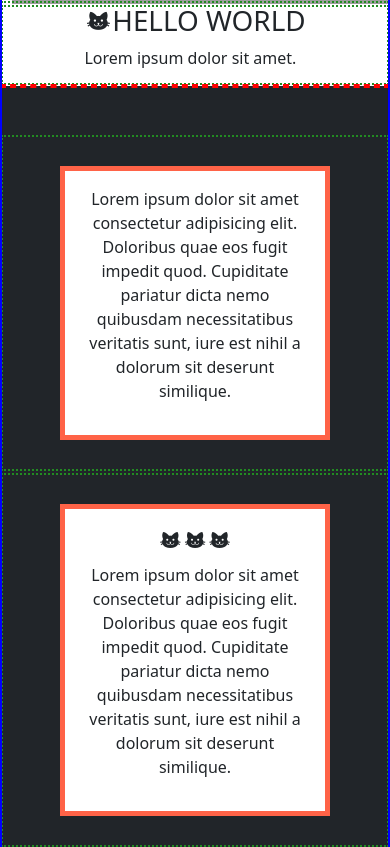
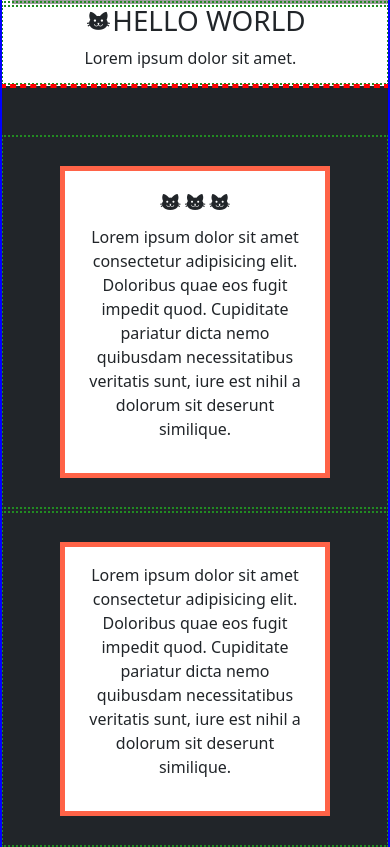
Before and after one commit to SamanthaDison/CloneSite-CP, a plain HTML site: page index.html in a window 390 px wide. Shown: the part 1798-2645 px from the top of the page. Drawn offline with nearby package versions, Linux system fonts and the light colour scheme; grey boxes are pictures that could not be loaded.

Commit message:
fixed order of boxes for mobile

```diff
--- a/index.html
+++ b/index.html
@@ -147,7 +147,7 @@
                             sit deserunt similique.</p>
                     </div>
                 </div>
-                <div class="col-md-4 d-flex align-items-center justify-content-center">
+                <div class="col-md-4 d-flex align-items-center justify-content-center bx-2">
                     <!-- REVIEW BOX 2 W ICONS -->
                     <div class="review-text">
                         <div class="d-flex justify-content-center ">
--- a/style.css
+++ b/style.css
@@ -58,6 +58,14 @@
 
 }
 
+
+@media (max-width:768px) {
+    .bx-2{
+        order: -1;
+    }
+
+}
+
 /* .review-icons{
     text-align: center;
     justify-content: center;
```
